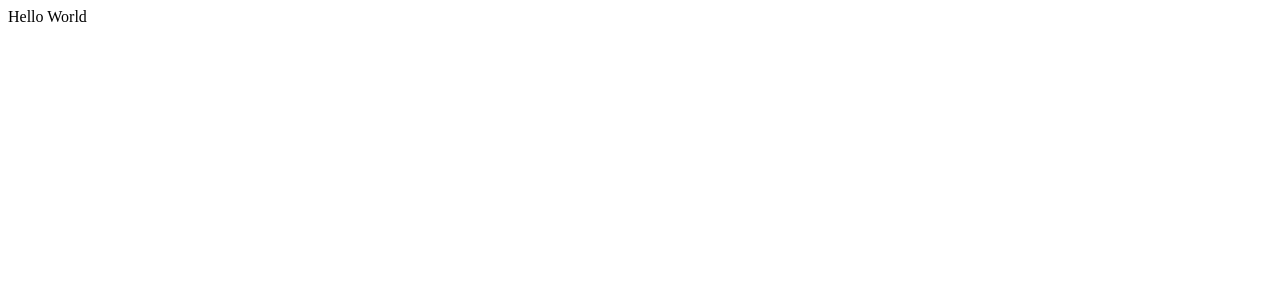
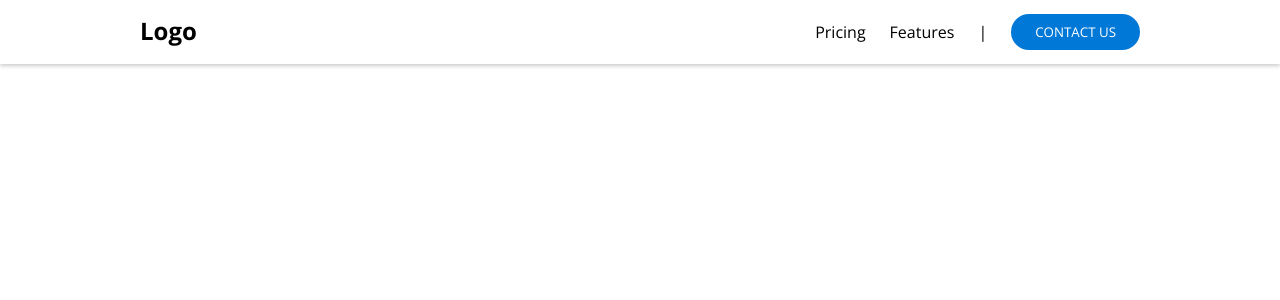
Before and after one commit to rijalislamir/portfolio-laundry, a Vue app: page / in a window 1280 px wide. Shown: the top 300 px of the page. Built offline with nearby package versions, Linux system fonts and the light colour scheme.

Commit message:
add simple navbar

```diff
--- a/src/App.vue
+++ b/src/App.vue
@@ -1,5 +1,8 @@
-<script setup lang="ts"></script>
+<script setup lang="ts">
+import Navbar from './components/Navbar.vue';
+
+</script>
 
 <template>
-  <div>Hello World</div>
+  <Navbar />
 </template>
--- /dev/null
+++ b/src/components/Button.vue
@@ -0,0 +1,15 @@
+<template>
+  <button>
+    <slot></slot>
+  </button>
+</template>
+
+<style scoped>
+button {
+  background-color: #0078d7;
+  border: none;
+  border-radius: 25px;
+  padding: 8px 24px;
+  color: white;
+}
+</style>
--- /dev/null
+++ b/src/components/Navbar.vue
@@ -0,0 +1,52 @@
+<template>
+  <nav>
+    <div class="nav-container">
+      <h1>Logo</h1>
+
+      <div class="right-nav">
+        <ul>
+          <li>Pricing</li>
+          <li>Features</li>
+        </ul>
+
+        <span>|</span>
+
+        <Button>CONTACT US</Button>
+      </div>
+    </div>
+  </nav>
+</template>
+
+<style scoped>
+nav {
+  box-shadow: 0 2px 4px 0 rgba(0, 0, 0, .2);
+  display: flex;
+  align-items: center;
+  justify-content: center;
+  height: 4rem;
+}
+
+.nav-container {
+  display: flex;
+  justify-content: space-between;
+  width: 100%;
+  max-width: 1000px;
+}
+
+.right-nav {
+  display: flex;
+  line-height: 36px;
+  gap: 24px;
+  text-align: center;
+}
+
+ul {
+  display: flex;
+  gap: 24px;
+  list-style: none;
+}
+</style>
+
+<script setup lang="ts">
+import Button from './Button.vue';
+</script>
--- a/src/style.css
+++ b/src/style.css
@@ -0,0 +1,7 @@
+@import url('https://fonts.googleapis.com/css2?family=Open+Sans:ital,wght@0,300;0,400;0,500;0,600;0,700;0,800;1,300;1,400;1,500;1,600;1,700;1,800&display=swap');
+
+* {
+  margin: 0;
+  padding: 0;
+  font-family: 'Open Sans'
+}
```
